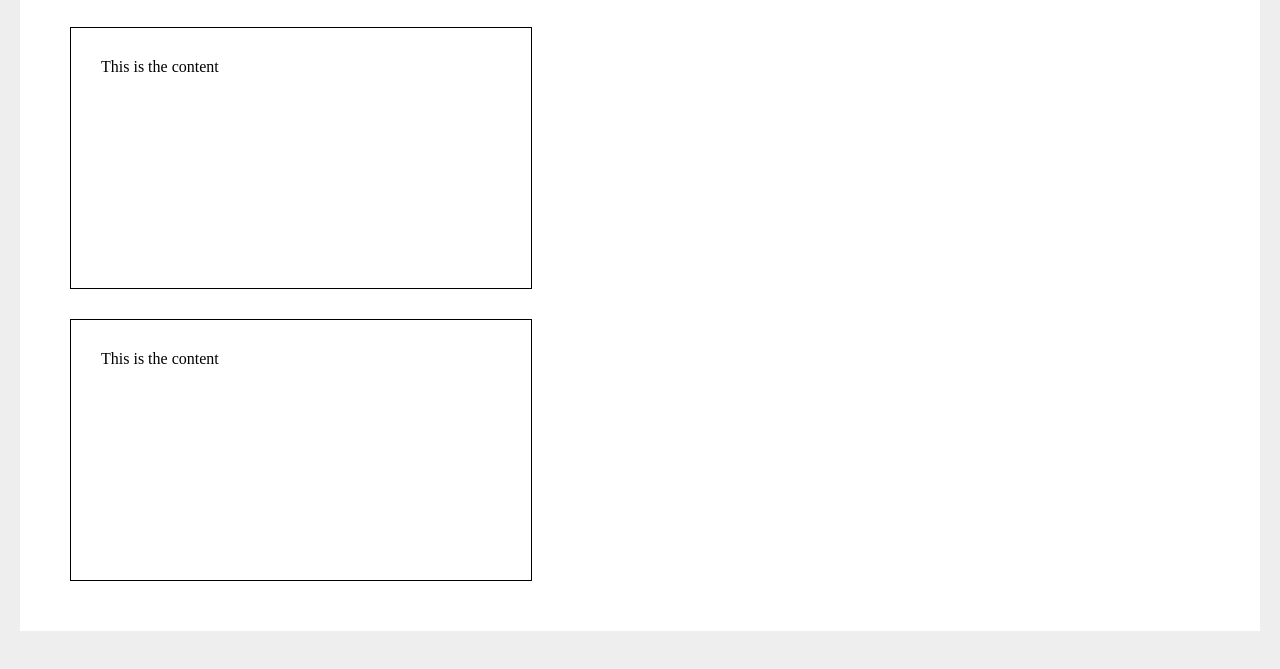
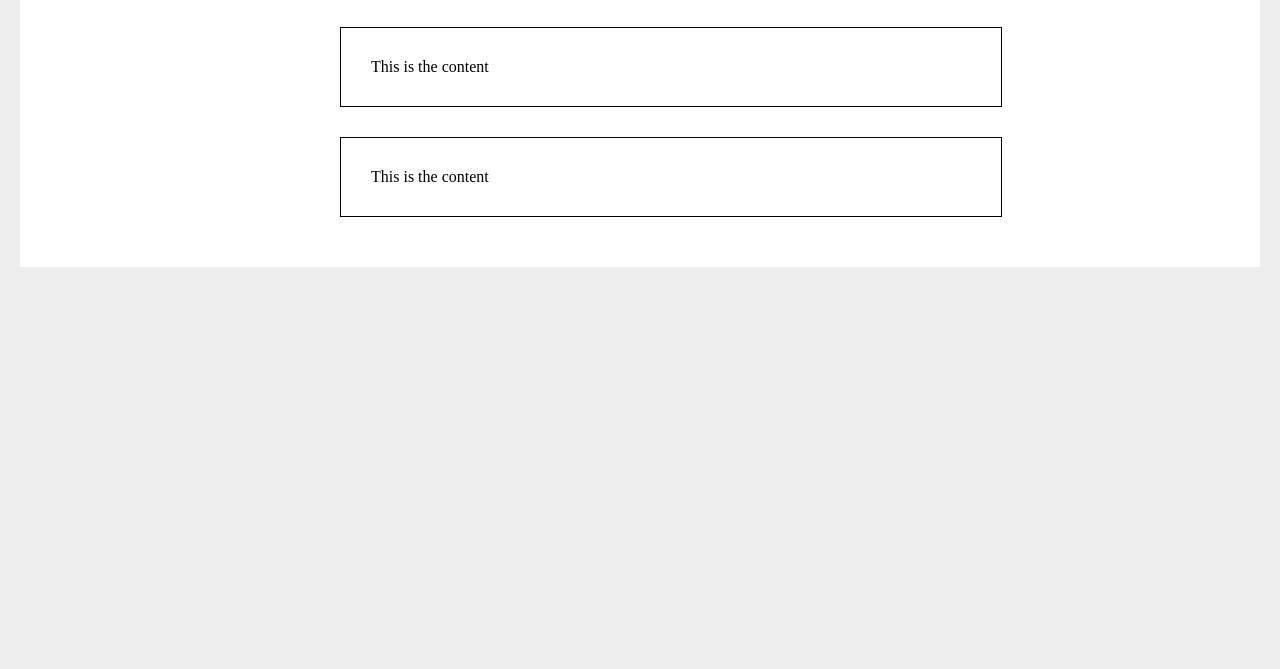
Before and after one commit to paj-co/CSS-Tutorials-For-Beginners, a plain HTML site: page index.html in a window 1280 px wide. Shown: the part 89-758 px from the top of the page. Drawn offline with Linux system fonts and the light colour scheme.

Commit message:
CSS Tutorial For Beginners 37 - Margins

```diff
--- a/css/syntax.css
+++ b/css/syntax.css
@@ -1,22 +1,21 @@
-/*The Box Model
-Element - <tag> ex. <p> that has:
-1. width & height
-2. padding - a space inside element from the edge direction
-to the middle
-3. border with it thickness
-4. margin - space between other elements on the page*/
-.box{
-    margin: 30px;
+
+.box {
+    margin: 30px 20px 15px 5px; /*Starts from the top and go clock wise*/
+  /*margin: 30px 15px; - top & bottom 30px, left and right 15px*/
+  /*margin: 30px 15px 20px; - top 30px, left and right 15px, bottom 20px*/
     padding: 30px;
     border: 1px solid #000;
-    width: 400px;/*When we specified this, we specify the inside
-    little blue box, and than, on top of that comes padding,
-    border and margin, so if you give it 100% element, can
-    break the width of the element that is containing it ex. body or div
-    so with width=400px it is 30+1+30+400+30+1+30=522px*/
-    height: 200px;
 }
-/*vertical margin collapse - when we have 2 elements styled
-as above, one of top of another and we have 30px of space
-between them not 60px; if there are 2 different values
-higher is taken and lower is abandoned*/
+
+.box{
+    margin: 30px auto; /*top & bottom 30px; left & right auto (center)*/
+    padding: 30px;
+    border: 1px solid #000;
+    width: 300px;
+}
+.box {
+    margin: 30px 25%; /*no padding, so the blue box has 50% ex. 600px
+    and automatically left and right margin has 300px each*/
+    border: 1px solid #000;
+    width: 50%;
+}
```
Also changed, not shown: 1 other file.
